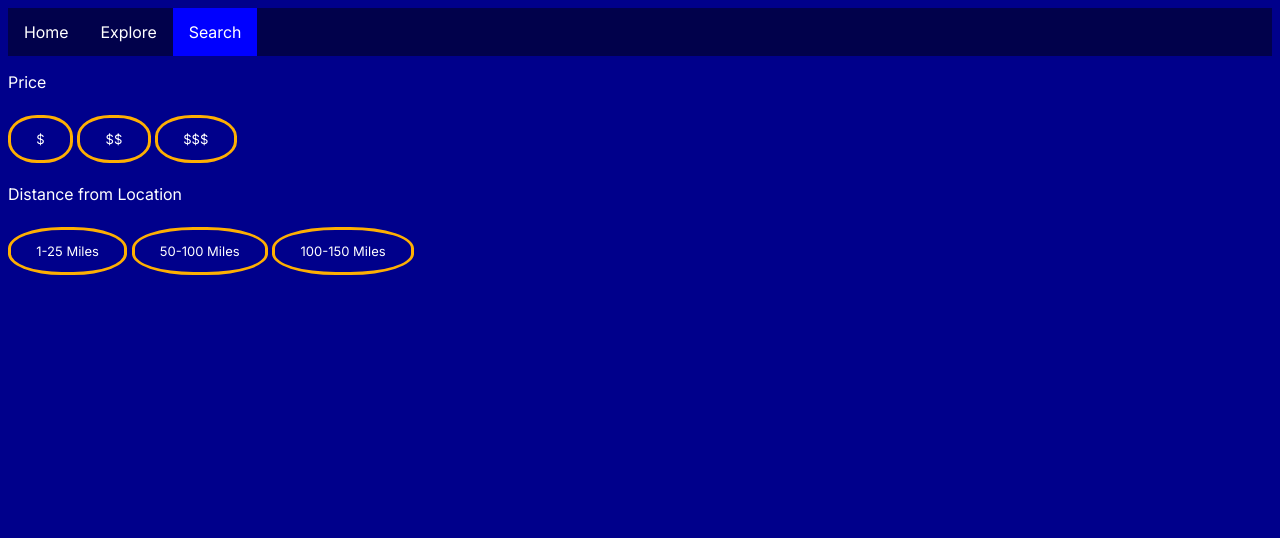
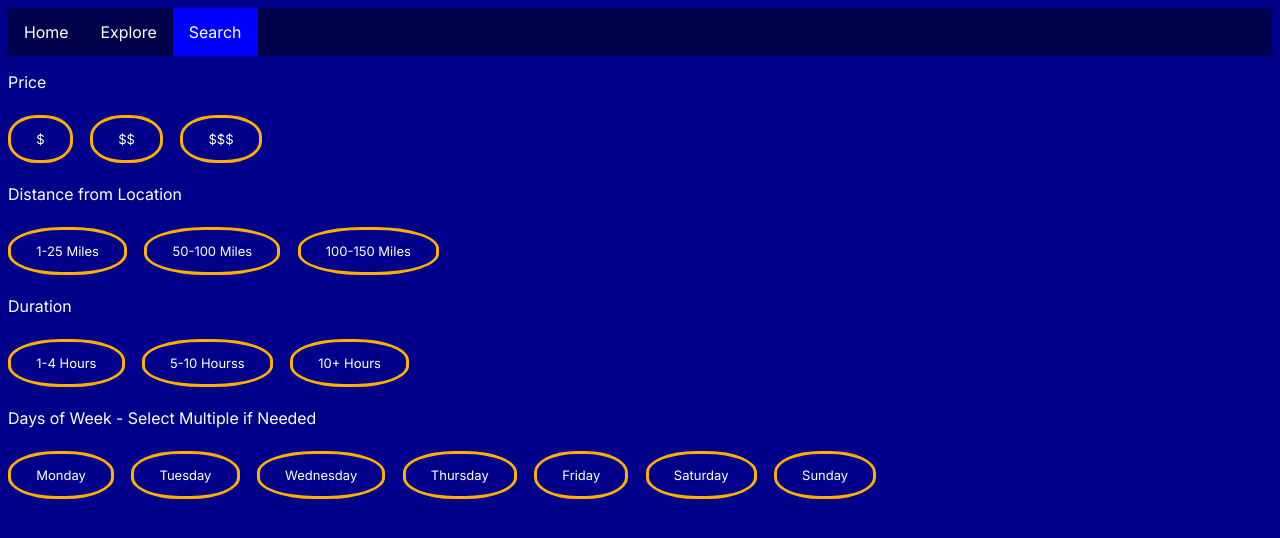
Before and after one commit to jinjen2004/PowDay, a Flask app: page /search in a window 1280 px wide. Shown: the top 538 px of the page. Run offline with Flask 3, Linux system fonts and the light colour scheme.

Commit message:
more search options

```diff
--- a/static/css/search.css
+++ b/static/css/search.css
@@ -7,6 +7,7 @@ label {
     font-size: small;
     border-style: solid;
     border-color: #FEAF02;
+    margin-right: 1%;
 }
 input[type="radio"] {
     display:none;
@@ -17,3 +18,13 @@ input[type="radio"]:hover + label{
 input[type="radio"]:checked + label {
     background-color: #FEAF02;
 }
+
+input[type="checkbox"] {
+    display:none;
+}
+input[type="checkbox"]:hover + label{
+    background-color: #FFE1A0;
+}
+input[type="checkbox"]:checked + label {
+    background-color: #FEAF02;
+}
--- a/templates/search.html
+++ b/templates/search.html
@@ -25,5 +25,29 @@
         <label for="meddist" class="radio-container">50-100 Miles</label>
         <input type="radio" id="fardist" name="dist" value="farDist">
         <label for="fardist" class="radio-container">100-150 Miles</label>
+        <br> <br>
+        <p>Duration</p><br>
+        <input type="radio" id="shortdur" name="duration" value="shortDur">
+        <label for="shortdur" class="radio-container">1-4 Hours</label>
+        <input type="radio" id="meddur" name="duration" value="medDur">
+        <label for="meddur" class="radio-container">5-10 Hourss</label>
+        <input type="radio" id="largedur" name="duration" value="largeDur">
+        <label for="largedur" class="radio-container">10+ Hours</label>
+        <br> <br>
+        <p>Days of Week - Select Multiple if Needed</p> <br>
+        <input type="checkbox" id="monday" name="days" value="Monday">
+        <label for="monday">Monday</label>
+        <input type="checkbox" id="tuesday" name="days" value="Tuesday">
+        <label for="tuesday">Tuesday</label>
+        <input type="checkbox" id="wednesday" name="days" value="Wednesday">
+        <label for="wednesday">Wednesday</label>
+        <input type="checkbox" id="thursday" name="days" value="Thursday">
+        <label for="thursday">Thursday</label>
+        <input type="checkbox" id="friday" name="days" value="Friday">
+        <label for="friday">Friday</label>
+        <input type="checkbox" id="saturday" name="days" value="Saturday">
+        <label for="saturday">Saturday</label>
+        <input type="checkbox" id="sunday" name="days" value="Sunday">
+        <label for="sunday">Sunday</label>
     </form>
 </body>
```
